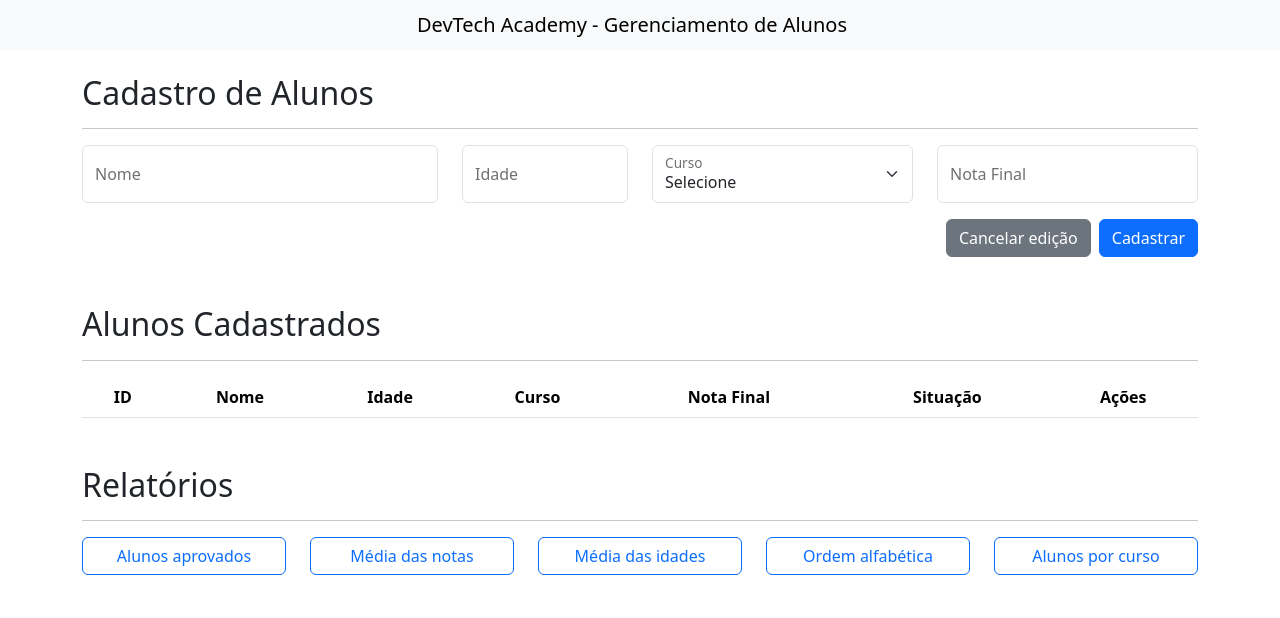
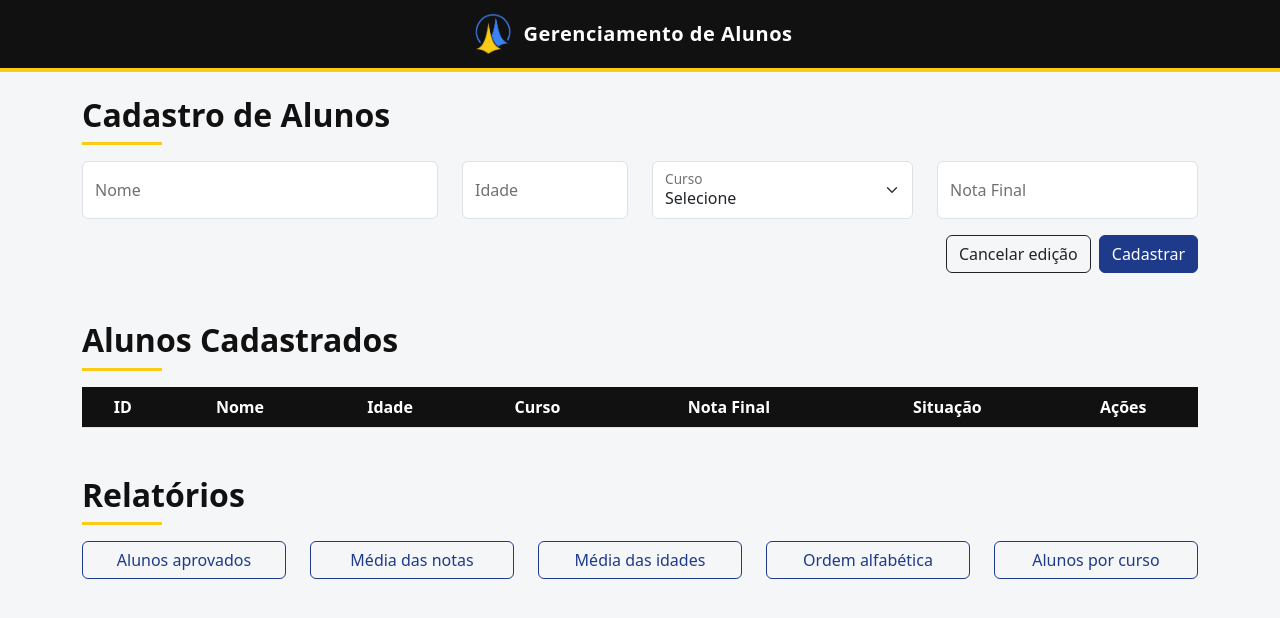
Before and after one commit to MariaJulia015/Gerenciamento_Alunos, a plain HTML site: page index.html in a window 1280 px wide. Drawn offline with Linux system fonts and the light colour scheme.

Commit message:
Nova identidade visual

```diff
--- /dev/null
+++ b/css/estilo.css
@@ -0,0 +1,87 @@
+/* Paleta: azul, amarelo e preto */
+:root {
+    --azul: #1e3a8a;
+    --azul-claro: #2563eb;
+    --amarelo: #facc15;
+    --preto: #111111;
+}
+
+body {
+    background-color: #f5f6f8;
+}
+
+/* Barra superior */
+.navbar-tema {
+    background-color: var(--preto);
+    border-bottom: 4px solid var(--amarelo);
+}
+
+.navbar-tema .navbar-brand {
+    color: #ffffff;
+    font-weight: 600;
+    letter-spacing: 0.5px;
+}
+
+.navbar-tema .navbar-brand img {
+    height: 42px;
+    margin-right: 10px;
+}
+
+/* Títulos das seções */
+h2 {
+    color: var(--preto);
+    font-weight: 600;
+}
+
+hr.linha-tema {
+    border: 0;
+    height: 3px;
+    background-color: var(--amarelo);
+    opacity: 1;
+    width: 80px;
+    margin-top: 0.25rem;
+}
+
+/* Botões */
+.btn-primary {
+    background-color: var(--azul);
+    border-color: var(--azul);
+}
+
+.btn-primary:hover,
+.btn-primary:focus {
+    background-color: var(--azul-claro);
+    border-color: var(--azul-claro);
+}
+
+.btn-outline-primary {
+    color: var(--azul);
+    border-color: var(--azul);
+}
+
+.btn-outline-primary:hover,
+.btn-outline-primary:focus {
+    background-color: var(--azul);
+    border-color: var(--azul);
+    color: #ffffff;
+}
+
+/* Campos */
+.form-control:focus,
+.form-select:focus {
+    border-color: var(--azul-claro);
+    box-shadow: 0 0 0 0.2rem rgba(37, 99, 235, 0.2);
+}
+
+/* Tabela */
+.table thead th {
+    background-color: var(--preto);
+    color: #ffffff;
+}
+
+/* Resultado dos relatórios */
+#resultadoRelatorio:not(:empty) {
+    border-left: 4px solid var(--amarelo);
+    background-color: #ffffff;
+    padding: 12px 16px;
+}
--- a/index.html
+++ b/index.html
@@ -3,19 +3,23 @@
 <head>
     <meta charset="UTF-8">
     <meta name="viewport" content="width=device-width, initial-scale=1.0">
-    <title>EC01 - DevTech Academy - Alunos</title>
+    <title>Gerenciamento de Alunos</title>
     <link rel="stylesheet" href="./css/bootstrap.min.css">
+    <link rel="stylesheet" href="./css/estilo.css">
 </head>
 <body>
-    <nav class="navbar bg-body-tertiary">
+    <nav class="navbar navbar-tema">
         <div class="container justify-content-center">
-            <span class="navbar-brand mb-0 h1">DevTech Academy - Gerenciamento de Alunos</span>
+            <span class="navbar-brand mb-0 h1 d-flex align-items-center">
+                <img src="./img/logo.png" alt="Logo">
+                Gerenciamento de Alunos
+            </span>
         </div>
     </nav>
 
     <div class="container mt-4">
         <h2>Cadastro de Alunos</h2>
-        <hr>
+        <hr class="linha-tema">
         <form id="formAluno" method="post">
             <div class="row">
                 <div class="col-md-4">
@@ -49,14 +53,14 @@
                 </div>
             </div>
             <div class="d-flex justify-content-end gap-2">
-                <input type="button" class="btn btn-secondary" id="btnCancelar" value="Cancelar edição">
+                <input type="button" class="btn btn-outline-dark" id="btnCancelar" value="Cancelar edição">
                 <input type="submit" class="btn btn-primary" id="btnCadastrar" value="Cadastrar">
             </div>
         </form>
 
         <h2 class="mt-5">Alunos Cadastrados</h2>
-        <hr>
-        <table class="table table-striped text-center">
+        <hr class="linha-tema">
+        <table class="table table-striped table-hover text-center bg-white">
             <thead>
                 <tr>
                     <th>ID</th>
@@ -73,7 +77,7 @@
         </table>
 
         <h2 class="mt-5">Relatórios</h2>
-        <hr>
+        <hr class="linha-tema">
         <div class="row">
             <div class="col-md mb-2 d-grid"><input type="button" class="btn btn-outline-primary" id="btnAprovados" value="Alunos aprovados"></div>
             <div class="col-md mb-2 d-grid"><input type="button" class="btn btn-outline-primary" id="btnMediaNotas" value="Média das notas"></div>
--- a/js/script.js
+++ b/js/script.js
@@ -108,12 +108,12 @@ class AlunoController {
             const btnEditar = document.createElement("button");
             btnEditar.innerText = "Editar";
             btnEditar.type = "button";
-            btnEditar.className = "btn btn-sm btn-primary me-1";
+            btnEditar.className = "btn btn-sm btn-warning me-1";
 
             const btnExcluir = document.createElement("button");
             btnExcluir.innerText = "Excluir";
             btnExcluir.type = "button";
-            btnExcluir.className = "btn btn-sm btn-danger";
+            btnExcluir.className = "btn btn-sm btn-dark";
 
             const actionCell = linha.insertCell(6);
             actionCell.appendChild(btnEditar);
```
Also changed, not shown: img/logo.png (added).
